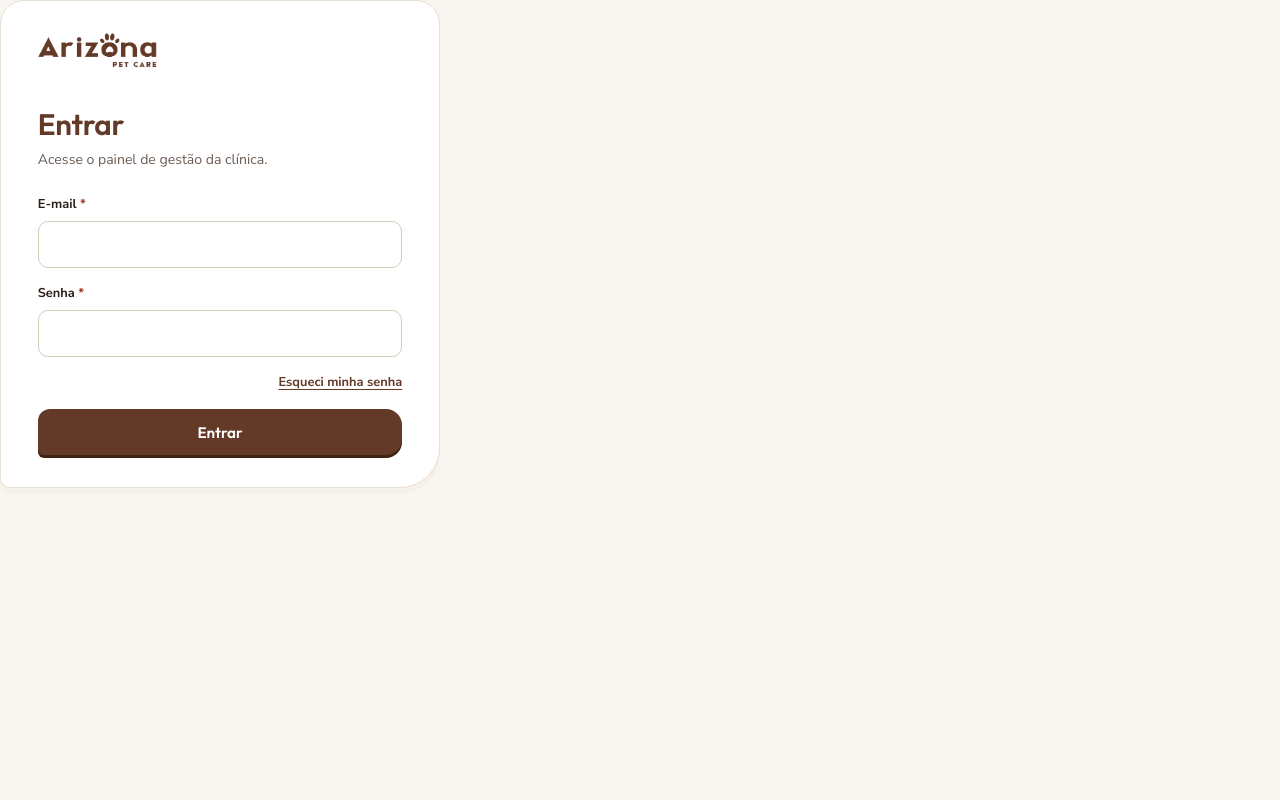
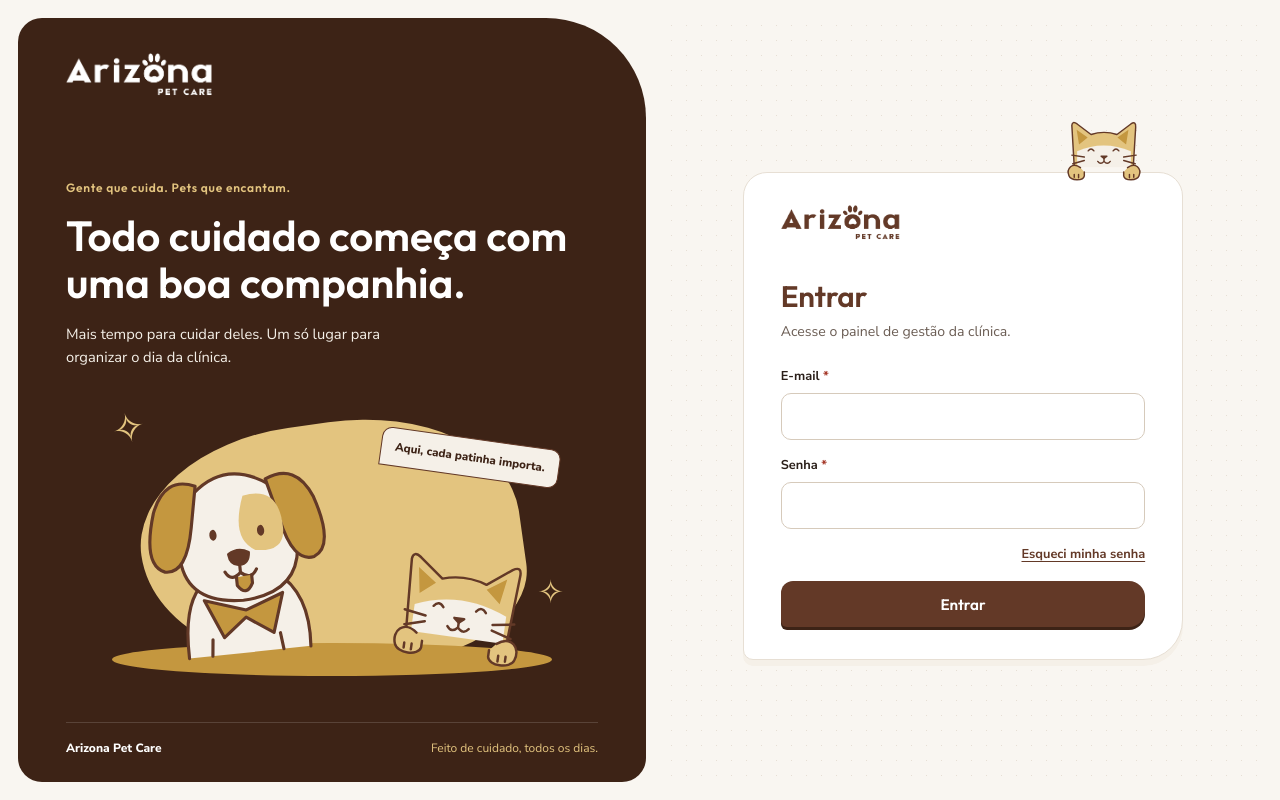
Before and after one commit to ViniciusMantorval/dashboard-arizona-petcare, a Laravel app: page /login in a window 1280 px wide. Run offline with Laravel 12, Linux system fonts and the light colour scheme; style sheets or scripts are compiled from the project's sources.

Commit message:
Arruma o style da pagina de login

```diff
--- a/resources/views/layouts/auth.blade.php
+++ b/resources/views/layouts/auth.blade.php
@@ -4,7 +4,26 @@
     @include('partials.head')
 </head>
 <body class="auth">
-<main id="conteudo" class="auth-card">
+<div class="auth-grid">
+    <aside class="auth-marca">
+    <img src="assets/img/logo-branco.png" alt="Arizona Pet Care" width="180" height="65">
+    <div class="auth-story">
+      <p class="eyebrow">Gente que cuida. Pets que encantam.</p>
+      <p class="auth-titulo">Todo cuidado começa com uma boa companhia.</p>
+      <p>Mais tempo para cuidar deles. Um só lugar para organizar o dia da clínica.</p>
+    </div>
+    <div class="pet-scene" aria-hidden="true">
+      <span class="scene-sun"></span><span class="scene-spark spark-one">✧</span><span class="scene-spark spark-two">✧</span>
+      <span class="scene-caption">Aqui, cada patinha importa.</span>
+      <img class="scene-dog" src="assets/img/pets/dog.svg" alt="" width="260" height="260">
+      <img class="scene-cat" src="assets/img/pets/cat.svg" alt="" width="200" height="150">
+      <span class="scene-ground"></span>
+    </div>
+    <p class="auth-signoff">Arizona Pet Care <span>Feito de cuidado, todos os dias.</span></p>
+    </aside>
+    <main class="auth-conteudo" id="conteudo">
+    <div id="conteudo" class="auth-card">
+    <img class="auth-peek" src="assets/img/pets/cat.svg" alt="" aria-hidden="true" width="200" height="150">
         @if (session('success'))
             <div class="alerta alerta-sucesso" role="status">{{ session('success') }}</div>
         @endif
@@ -13,7 +32,9 @@
         @endif
 
         @yield('conteudo')
+    </div>
     </main>
+</div>
 
 </body>
 </html>
```
Lines whose indentation alone changed are shown as unchanged.
